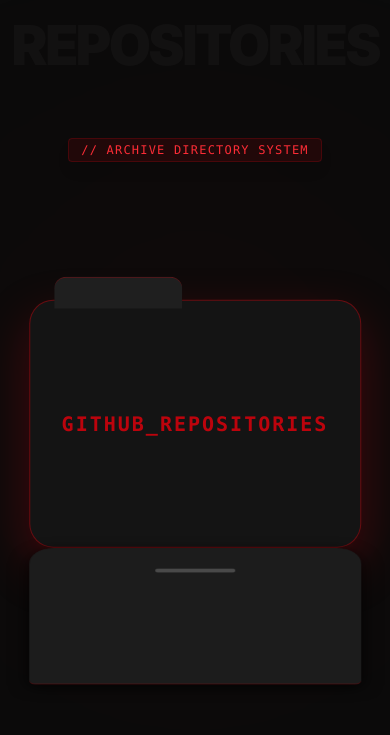
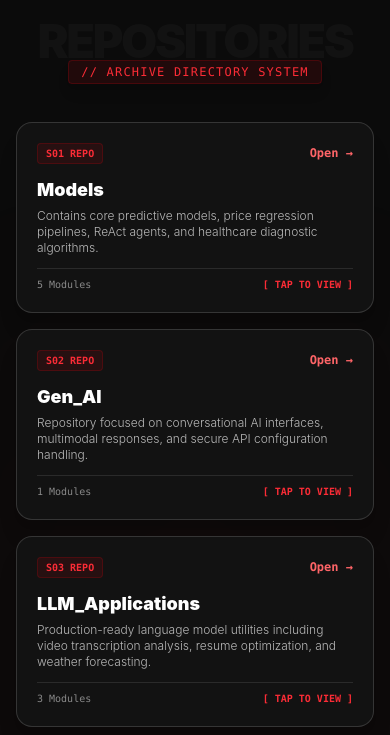
Before and after one commit to Painx9/Portfoliox9, a React (Vite) app: page / in a window 390 px wide. Shown: the part 5029-5764 px from the top of the page. Built offline with nearby package versions, Linux system fonts and the light colour scheme.

Commit message:
Enhance GSAP animations and layout responsiveness
Refactor GSAP animations and improve layout for responsiveness.

```diff
--- a/src/components/Projects.jsx
+++ b/src/components/Projects.jsx
@@ -20,13 +20,15 @@ const Projects = () => {
 
   useEffect(() => {
     let ctx = gsap.context(() => {
+      // Run GSAP 3D animation primarily on screens with enough width
+      if (window.innerWidth >= 768) {
         if (!selectedRepo) {
           gsap.set([folderBackRef.current, folderFrontRef.current], { xPercent: -50, yPercent: -50 });
           gsap.set(folderFrontRef.current, { transformOrigin: "bottom center" });
 
           folderCardsRef.current.forEach((card) => {
             if (!card) return;
-          gsap.set(card, { xPercent: -50, yPercent: -50, rotation: gsap.utils.random(-8, 8), scale: 0.85, x: 0, y: 0 });
+            gsap.set(card, { xPercent: -50, yPercent: -50, rotation: gsap.utils.random(-6, 6), scale: 0.85, x: 0, y: 0 });
           });
 
           const tl = gsap.timeline({
@@ -38,11 +40,11 @@ const Projects = () => {
           });
 
           tl.to(folderFrontRef.current, { rotationX: -130, duration: 1.2, ease: "power3.inOut" })
-          .to(folderCardsRef.current, { y: -140, scale: 0.9, duration: 0.6, stagger: 0.08, ease: "back.out(1.2)" }, "-=0.6")
+            .to(folderCardsRef.current, { y: -120, scale: 0.9, duration: 0.6, stagger: 0.08, ease: "back.out(1.2)" }, "-=0.6")
             .to(folderCardsRef.current, {
-            x: (i) => (i - 2) * 280 + gsap.utils.random(-35, 35),
-            y: (i) => (i % 2 === 0 ? -25 : 25) + gsap.utils.random(-15, 15),
-            rotation: () => gsap.utils.random(-5, 5),
+              x: (i) => (i - 2) * 270 + gsap.utils.random(-20, 20),
+              y: (i) => (i % 2 === 0 ? -20 : 20) + gsap.utils.random(-10, 10),
+              rotation: () => gsap.utils.random(-4, 4),
               scale: 0.92,
               duration: 1.2,
               stagger: 0.1,
@@ -54,25 +56,26 @@ const Projects = () => {
 
           subFolderCardsRef.current.forEach((card) => {
             if (!card) return;
-          gsap.set(card, { xPercent: -50, yPercent: -50, rotation: gsap.utils.random(-8, 8), scale: 0.85, x: 0, y: 0 });
+            gsap.set(card, { xPercent: -50, yPercent: -50, rotation: gsap.utils.random(-6, 6), scale: 0.85, x: 0, y: 0 });
           });
 
           const subTl = gsap.timeline();
 
           subTl.to(subFolderFrontRef.current, { rotationX: -130, duration: 1.0, ease: "power3.inOut" })
-          .to(subFolderCardsRef.current, { y: -120, scale: 0.9, duration: 0.5, stagger: 0.06, ease: "back.out(1.2)" }, "-=0.5")
+            .to(subFolderCardsRef.current, { y: -100, scale: 0.9, duration: 0.5, stagger: 0.06, ease: "back.out(1.2)" }, "-=0.5")
             .to(subFolderCardsRef.current, {
               x: (i) => {
                 const count = selectedRepo.subProjects.length;
-              return (i - (count - 1) / 2) * 310 + gsap.utils.random(-30, 30);
+                return (i - (count - 1) / 2) * 300 + gsap.utils.random(-20, 20);
               },
-            y: (i) => (i % 2 === 0 ? -20 : 20) + gsap.utils.random(-15, 15),
-            rotation: () => gsap.utils.random(-5, 5),
+              y: (i) => (i % 2 === 0 ? -15 : 15) + gsap.utils.random(-10, 10),
+              rotation: () => gsap.utils.random(-4, 4),
               scale: 1,
               duration: 1.0,
               stagger: 0.08,
               ease: "expo.out"
             }, "-=0.2");
+        }
       }
     }, containerRef);
 
@@ -80,17 +83,19 @@ const Projects = () => {
   }, [selectedRepo]);
 
   return (
-    <section id="projects" ref={containerRef} className="bg-[#0b0b0b] min-h-[100svh] md:min-h-[160vh] relative font-sans overflow-visible text-white w-full flex flex-col items-center justify-center py-24 select-none">
+    <section id="projects" ref={containerRef} className="bg-[#0b0b0b] min-h-screen relative font-sans text-white w-full flex flex-col items-center justify-center py-20 px-4 md:px-12 select-none overflow-x-hidden">
 
+      {/* Background Watermark Heading */}
       <div className="absolute top-10 left-0 w-full flex items-start justify-center pointer-events-none z-0">
-        <h1 className="text-[14vw] sm:text-[17vw] md:text-[20vw] font-black text-white/[0.03] tracking-tighter leading-none whitespace-nowrap uppercase">
+        <h1 className="text-[12vw] sm:text-[16vw] font-black text-white/[0.03] tracking-tighter leading-none whitespace-nowrap uppercase">
           {selectedRepo ? selectedRepo.repoName : "REPOSITORIES"}
         </h1>
       </div>
 
       <div className="absolute top-1/2 left-1/2 -translate-x-1/2 -translate-y-1/2 w-[55vw] h-[55vw] bg-red-600/15 rounded-full blur-[160px] pointer-events-none z-0" />
 
-      <div className="relative z-30 w-full max-w-7xl px-6 mb-6 flex flex-col items-center justify-center text-center gap-2">
+      {/* Breadcrumb Header */}
+      <div className="relative z-30 w-full max-w-7xl mb-6 flex flex-col items-center justify-center text-center gap-2">
         {selectedRepo ? (
           <div className="flex flex-col sm:flex-row sm:items-center justify-center gap-3 w-full">
             <button
@@ -110,17 +115,73 @@ const Projects = () => {
         )}
       </div>
 
+      {/* ========================================================= */}
+      {/* MOBILE LAYOUT (Stacked clean grid for phones & small screens) */}
+      {/* ========================================================= */}
+      <div className="md:hidden w-full max-w-sm z-20 space-y-4 my-4">
         {!selectedRepo ? (
-        <div className="relative w-full max-w-7xl h-[480px] flex items-center justify-center perspective-[2000px] z-10 overflow-visible">
+          repositoryGroups.map((repo, i) => (
+            <div
+              key={i}
+              onClick={() => setSelectedRepo(repo)}
+              className="w-full bg-[#141414]/95 border border-white/15 rounded-2xl p-5 shadow-xl active:border-red-600 cursor-pointer flex flex-col justify-between space-y-3"
+            >
+              <div className="flex items-center justify-between">
+                <span className="text-[10px] font-mono font-bold text-red-500 bg-red-600/10 px-2 py-0.5 rounded border border-red-600/20">{repo.episode}</span>
+                <span className="text-xs font-mono text-red-400 font-bold">Open &rarr;</span>
+              </div>
+              <div>
+                <h3 className="text-lg font-black text-white">{repo.repoName}</h3>
+                <p className="text-xs text-white/70 font-light mt-1">{repo.description}</p>
+              </div>
+              <div className="flex items-center justify-between pt-2 border-t border-white/10 text-[10px] font-mono text-white/50">
+                <span>{repo.subProjects.length} Modules</span>
+                <span className="text-red-500 font-bold">[ TAP TO VIEW ]</span>
+              </div>
+            </div>
+          ))
+        ) : (
+          selectedRepo.subProjects.map((project, idx) => (
+            <div
+              key={idx}
+              className="w-full bg-[#141414]/95 border border-white/15 rounded-2xl p-5 shadow-xl space-y-3"
+            >
+              <div className="flex items-center justify-between">
+                <span className="text-[10px] font-mono font-bold text-red-500 bg-red-600/10 px-2 py-0.5 rounded">MODULE 0{idx + 1}</span>
+              </div>
+              <div>
+                <h3 className="text-base font-black text-white">{project.title}</h3>
+                <p className="text-xs text-white/80 font-light mt-1">{project.mission}</p>
+              </div>
+              <div className="flex flex-wrap gap-1 pt-1">
+                {project.tags.map((tag, tIdx) => (
+                  <span key={tIdx} className="text-[9px] font-mono text-white/70 bg-white/5 px-2 py-0.5 rounded">{tag}</span>
+                ))}
+              </div>
+              <div className="flex items-center gap-2 pt-2 border-t border-white/10">
+                <a href={project.repoLink} target="_blank" rel="noopener noreferrer" className="flex-1 py-2 bg-white/10 text-white font-mono text-[10px] font-bold uppercase rounded text-center border border-white/15">Code</a>
+                <a href={project.appLink} target="_blank" rel="noopener noreferrer" className="flex-1 py-2 bg-red-600 text-white font-mono text-[10px] font-bold uppercase rounded text-center shadow-[0_0_10px_rgba(229,9,20,0.5)]">Launch</a>
+              </div>
+            </div>
+          ))
+        )}
+      </div>
+
+      {/* ========================================================= */}
+      {/* DESKTOP LAYOUT (Cinematic 3D GSAP Stack for tablets & PCs) */}
+      {/* ========================================================= */}
+      <div className="hidden md:flex relative w-full max-w-7xl h-[480px] items-center justify-center perspective-[2000px] z-10">
         <div className="relative w-0 h-0 transform-style-3d overflow-visible">
-            <div ref={folderBackRef} className="absolute w-[85vw] md:w-[34vw] max-w-[400px] aspect-[4/3] bg-[#141414] rounded-[24px] border border-red-600/40 shadow-[0_20px_50px_rgba(229,9,20,0.25)] flex items-center justify-center" style={{ zIndex: 5 }}>
+
+          {!selectedRepo ? (
+            <>
+              <div ref={folderBackRef} className="absolute w-[32vw] max-w-[380px] aspect-[4/3] bg-[#141414] rounded-[24px] border border-red-600/40 shadow-[0_20px_50px_rgba(229,9,20,0.25)] flex items-center justify-center" style={{ zIndex: 5 }}>
                 <div className="absolute -top-6 left-6 w-32 h-8 bg-[#1f1f1f] rounded-t-xl border-t border-red-600/30" />
                 <div className="relative z-10 text-red-600 font-mono font-black text-xl tracking-widest uppercase opacity-80">GITHUB_REPOSITORIES</div>
               </div>
 
               {repositoryGroups.map((repo, i) => (
-              <div key={i} ref={el => folderCardsRef.current[i] = el} onClick={() => setSelectedRepo(repo)} className="hidden md:block absolute w-[80vw] md:w-[32vw] max-w-[340px] aspect-[4/4.2] will-change-transform cursor-pointer hover:!z-[999] group/card" style={{ zIndex: 10 + i }}>
-                {/* Added hover:-translate-y-6 and hover:scale-105 with high priority z-index to clear neighbors fully */}
+                <div key={i} ref={el => folderCardsRef.current[i] = el} onClick={() => setSelectedRepo(repo)} className="absolute w-[30vw] max-w-[330px] aspect-[4/4.2] will-change-transform cursor-pointer hover:!z-[999] group/card" style={{ zIndex: 10 + i }}>
                   <div className="w-full h-full rounded-[24px] overflow-hidden border border-white/15 bg-[#141414]/95 backdrop-blur-2xl shadow-[0_25px_50px_rgba(0,0,0,0.9)] transition-all duration-300 group-hover/card:border-red-600 group-hover/card:shadow-[0_50px_100px_rgba(229,9,20,0.6)] group-hover/card:scale-105 group-hover/card:-translate-y-6 relative z-10 p-6 flex flex-col justify-between">
                     <div className="flex items-center justify-between">
                       <span className="text-[10px] font-mono font-bold tracking-widest uppercase text-red-500 bg-red-600/10 px-2.5 py-1 rounded border border-red-600/20">{repo.episode}</span>
@@ -147,24 +208,21 @@ const Projects = () => {
                 </div>
               ))}
 
-            <div ref={folderFrontRef} className="absolute w-[85vw] md:w-[34vw] max-w-[400px] aspect-[4/3] pointer-events-none will-change-transform" style={{ zIndex: 60 }}>
+              <div ref={folderFrontRef} className="absolute w-[32vw] max-w-[380px] aspect-[4/3] pointer-events-none will-change-transform" style={{ zIndex: 60 }}>
                 <div className="absolute bottom-0 w-full h-[85%] bg-[#1c1c1c] rounded-b-[24px] rounded-t-md shadow-[0_-5px_20px_rgba(0,0,0,0.8)] flex flex-col justify-end p-6 border-t border-red-600/40">
                   <div className="w-20 h-1.5 bg-white/20 rounded-full mx-auto mb-2" />
                 </div>
               </div>
-          </div>
-        </div>
+            </>
           ) : (
-        <div className="relative w-full max-w-7xl h-[480px] flex items-center justify-center perspective-[2000px] z-10 overflow-visible">
-          <div className="relative w-0 h-0 transform-style-3d overflow-visible">
-            <div ref={subFolderBackRef} className="absolute w-[85vw] md:w-[34vw] max-w-[400px] aspect-[4/3] bg-[#141414] rounded-[24px] border border-red-600/40 shadow-[0_20px_50px_rgba(229,9,20,0.25)] flex items-center justify-center" style={{ zIndex: 5 }}>
+            <>
+              <div ref={subFolderBackRef} className="absolute w-[32vw] max-w-[380px] aspect-[4/3] bg-[#141414] rounded-[24px] border border-red-600/40 shadow-[0_20px_50px_rgba(229,9,20,0.25)] flex items-center justify-center" style={{ zIndex: 5 }}>
                 <div className="absolute -top-6 left-6 w-32 h-8 bg-[#1f1f1f] rounded-t-xl border-t border-red-600/30" />
                 <div className="relative z-10 text-red-600 font-mono font-black text-xl tracking-widest uppercase opacity-80">{selectedRepo.repoName.toUpperCase()}_MODULES</div>
               </div>
 
               {selectedRepo.subProjects.map((project, idx) => (
-              <div key={idx} ref={el => subFolderCardsRef.current[idx] = el} className="hidden md:block absolute w-[80vw] md:w-[32vw] max-w-[340px] aspect-[4/4.2] will-change-transform hover:!z-[999] group/subcard" style={{ zIndex: 10 + idx }}>
-                {/* Added hover:-translate-y-6 and hover:scale-105 with high priority z-index to clear neighbors fully */}
+                <div key={idx} ref={el => subFolderCardsRef.current[idx] = el} className="absolute w-[30vw] max-w-[330px] aspect-[4/4.2] will-change-transform cursor-pointer hover:!z-[999] group/subcard" style={{ zIndex: 10 + idx }}>
                   <div className="w-full h-full rounded-[24px] overflow-hidden border border-white/15 bg-[#141414]/95 backdrop-blur-2xl shadow-[0_25px_50px_rgba(0,0,0,0.9)] transition-all duration-300 group-hover/subcard:border-red-600 group-hover/subcard:shadow-[0_50px_100px_rgba(229,9,20,0.6)] group-hover/subcard:scale-105 group-hover/subcard:-translate-y-6 relative z-10 p-6 flex flex-col justify-between">
                     <div className="flex items-center justify-between">
                       <span className="text-[10px] font-mono font-bold uppercase tracking-widest text-red-500 bg-red-600/10 px-2.5 py-1 rounded">MODULE 0{idx + 1}</span>
@@ -189,14 +247,16 @@ const Projects = () => {
                 </div>
               ))}
 
-            <div ref={subFolderFrontRef} className="absolute w-[85vw] md:w-[34vw] max-w-[400px] aspect-[4/3] pointer-events-none will-change-transform" style={{ zIndex: 60 }}>
+              <div ref={subFolderFrontRef} className="absolute w-[32vw] max-w-[380px] aspect-[4/3] pointer-events-none will-change-transform" style={{ zIndex: 60 }}>
                 <div className="absolute bottom-0 w-full h-[85%] bg-[#1c1c1c] rounded-b-[24px] rounded-t-md shadow-[0_-5px_20px_rgba(0,0,0,0.8)] flex flex-col justify-end p-6 border-t border-red-600/40">
                   <div className="w-20 h-1.5 bg-white/20 rounded-full mx-auto mb-2" />
                 </div>
               </div>
+            </>
+          )}
+
         </div>
       </div>
-      )}
 
     </section>
   );
```
Lines whose indentation alone changed are shown as unchanged.
